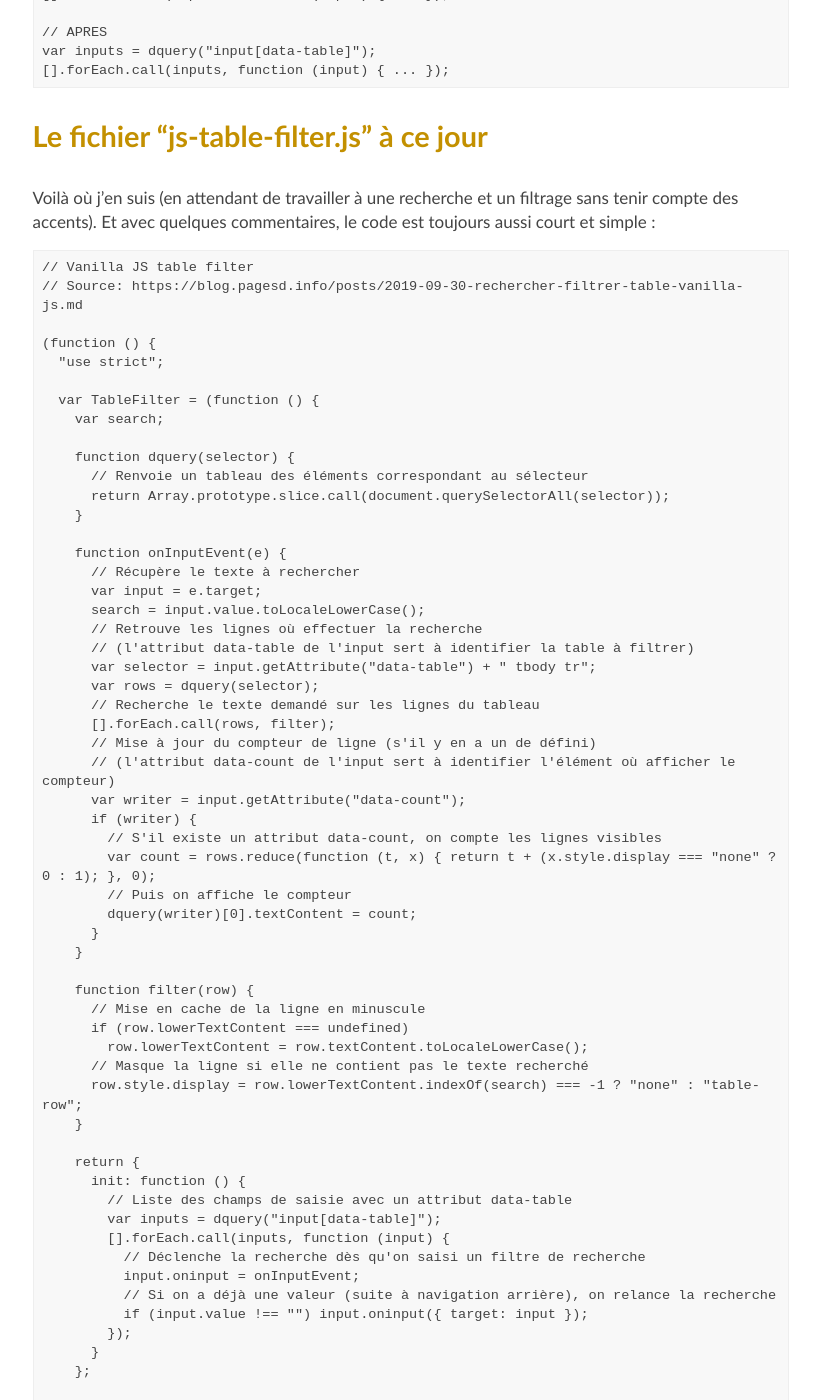
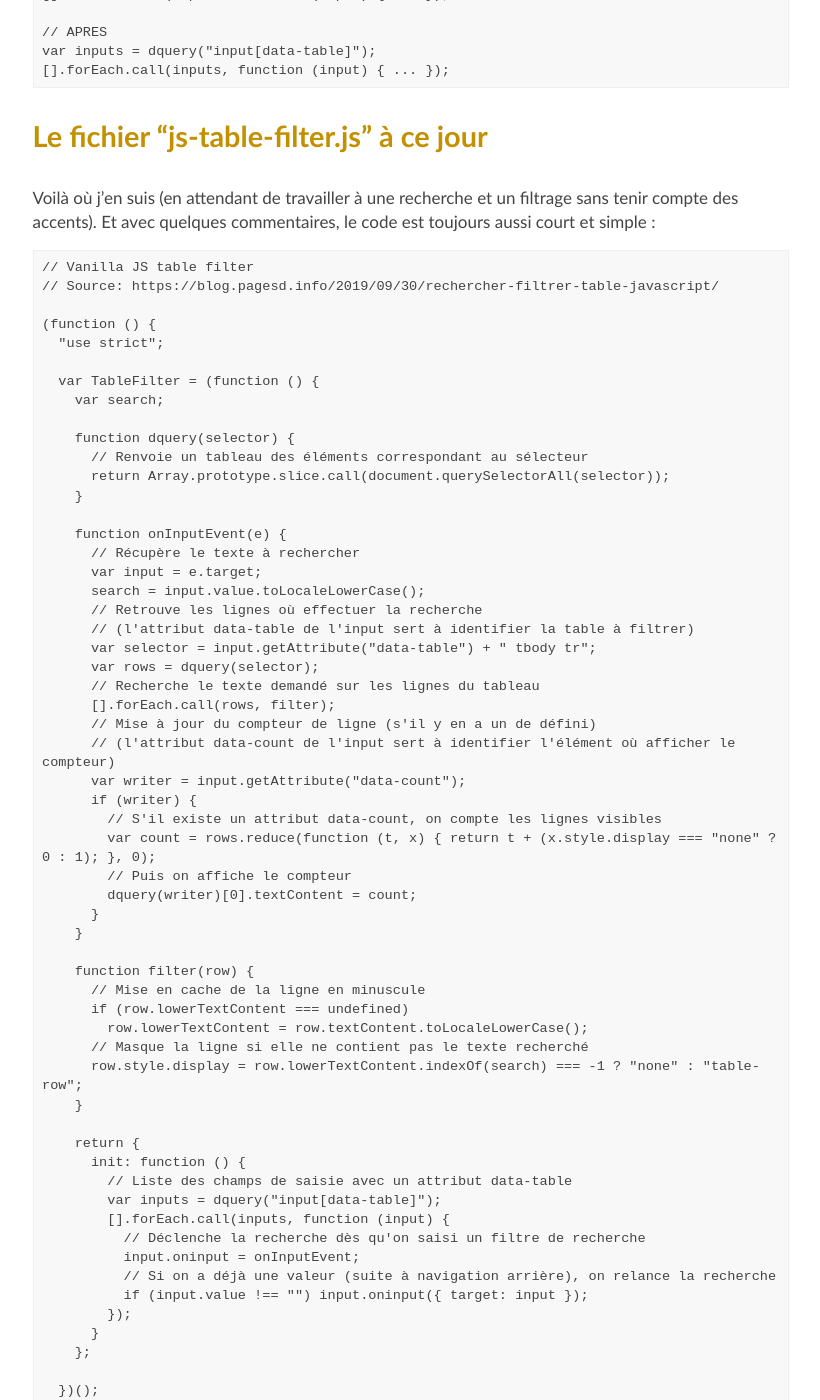
Before and after one commit to michelc/blog2, a Jekyll site: the page built from _posts/2019-09-30-rechercher-filtrer-table-javascript.md, in a window 1280 px wide and 1400 px high, scrolled down 7347 px. Shown: the whole window, without its empty margins (10-830 px from the left). Built offline with Jekyll 4.4.1, drawn with Linux system fonts in a browser that asks for light colours; some of the changed lines change nothing that is shown; some of the changed text lies outside the part shown.

Commit message:
Correction URL.

````diff
--- a/_posts/2019-09-30-rechercher-filtrer-table-javascript.md
+++ b/_posts/2019-09-30-rechercher-filtrer-table-javascript.md
@@ -402,7 +402,7 @@ toujours aussi court et simple :
 
 ```
 // Vanilla JS table filter
-// Source: https://blog.pagesd.info/posts/2019-09-30-rechercher-filtrer-table-vanilla-js.md
+// Source: https://blog.pagesd.info/2019/09/30/rechercher-filtrer-table-javascript/
 
 (function () {
   "use strict";
````
